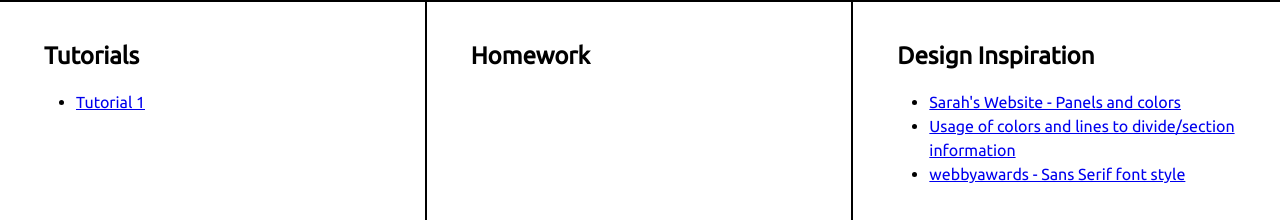
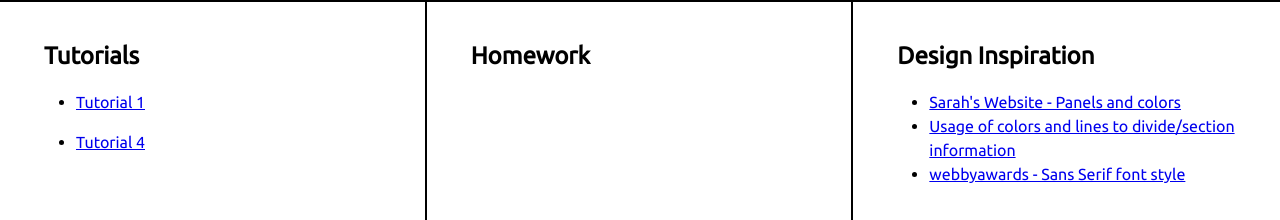
Before and after one commit to chrisliu4982/CS-130, a plain HTML site: page index.html in a window 1280 px wide. Shown: the part 120-340 px from the top of the page. Drawn offline with Linux system fonts and the light colour scheme.

Commit message:
added link to tutorial04

```diff
--- a/index.html
+++ b/index.html
@@ -20,6 +20,9 @@
                     <ul>
                         <li><a href="tutorials/tutorial01/index.html"> Tutorial 1</a></li>
                     </ul>
+                    <ul>
+                        <li><a href="tutorials/tutorial04/index.html"> Tutorial 4</a></li>
+                    </ul>
             </section>
             <section id="homework">
                 <h2>Homework</h2>
```
